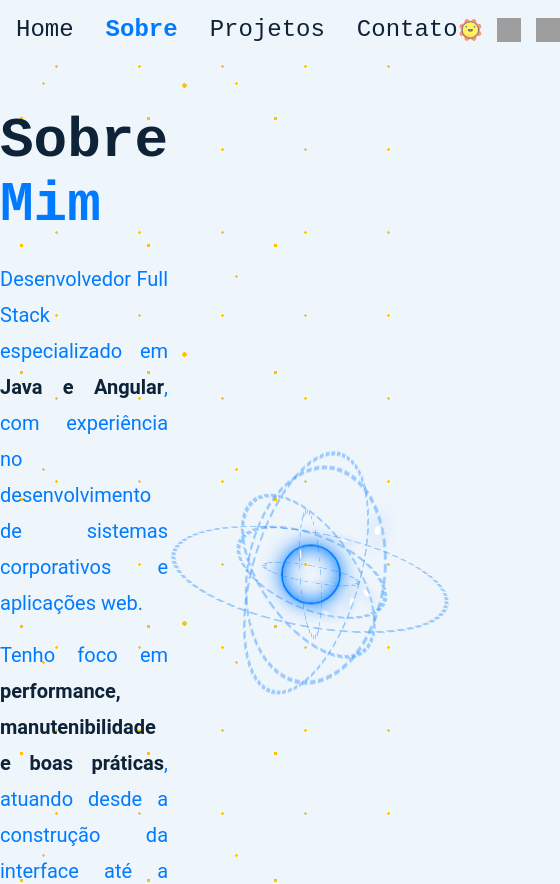
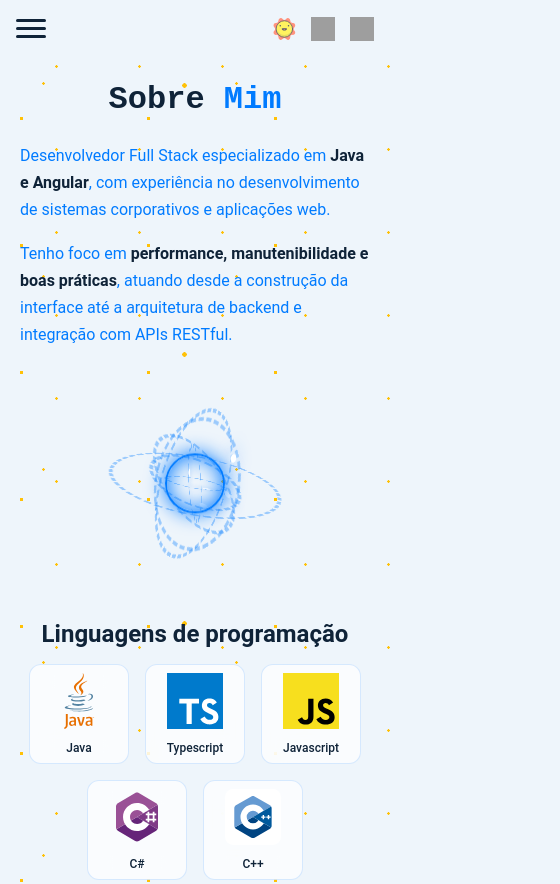
Before and after one commit to adriannparanhos/portifolio-adriann, an Angular app: page /about in a window 390 px wide. Shown: the top 884 px of the page, 560 px wide, since content can reach past the window. Built offline with nearby package versions, Linux system fonts and the light colour scheme; grey boxes are pictures that could not be loaded; a web font is replaced by a local one.

Commit message:
(Style): Added mobile-first styles for both mobile and tablet versions.

```diff
--- a/src/app/core/layout/header/header.component.html
+++ b/src/app/core/layout/header/header.component.html
@@ -1,5 +1,12 @@
 <header class="header">
-    <nav class="header__nav">
+
+    <button class="header__hamburger" (click)="toggleMenu()" [class.is-active]="isMenuOpen()" aria-label="Menu">
+        <span></span>
+        <span></span>
+        <span></span>
+    </button>
+
+    <nav class="header__nav" [class.is-open]="isMenuOpen()">
         <ul class="header__list">
             <li><a class="header__link" routerLink="/home" routerLinkActive="header__active-link">{{ t().NAV.HOME }}</a></li>
             <li><a class="header__link" routerLink="/about" routerLinkActive="header__active-link">{{ t().NAV.ABOUT }}</a></li>
--- a/src/app/core/layout/header/header.component.scss
+++ b/src/app/core/layout/header/header.component.scss
@@ -6,6 +6,12 @@
     display: grid;
     grid-template-columns: 1fr auto 1fr;
     align-items: center;
+    position: relative;
+    z-index: 1000;
+
+    &__hamburger {
+        display: none;
+    }
 
     &__nav {
         grid-column: 2;
@@ -55,4 +61,69 @@
             }
         }
     }
+
+    @media screen and (max-width: 768px) {
+        display: flex;
+        justify-content: space-between;
+
+        &__hamburger {
+            display: flex;
+            flex-direction: column;
+            justify-content: space-around;
+            width: 30px;
+            height: 25px;
+            background: transparent;
+            border: none;
+            cursor: pointer;
+            z-index: 1001;
+
+            span {
+                width: 100%;
+                height: 3px;
+                background-color: theme.$text-light;
+                border-radius: 10px;
+                transition: all 0.3s linear;
+                transform-origin: 1px;
+            }
+
+            &.is-active span:nth-child(1) { transform: rotate(45deg); }
+            &.is-active span:nth-child(2) { opacity: 0; transform: translateX(20px); }
+            &.is-active span:nth-child(3) { transform: rotate(-45deg); }
+        }
+
+        &__nav {
+            position: fixed;
+            top: 0;
+            left: 0;
+            height: 100vh;
+            width: 250px;
+            background: theme.$bg-glass;
+            backdrop-filter: blur(15px);
+            -webkit-backdrop-filter: blur(15px);
+            border-right: 1px solid theme.$border-glass;
+
+            display: flex;
+            align-items: center;
+            justify-content: center;
+
+            transform: translateX(-100%);
+            transition: transform 0.4s ease-in-out;
+            z-index: 1000;
+
+            &.is-open {
+                transform: translateX(0);
+                box-shadow: 10px 0 30px rgba(0, 0, 0, 0.5);
+            }
+        }
+
+        &__list {
+            flex-direction: column;
+            gap: 2rem;
+            text-align: center;
+        }
+
+        &__icons {
+            grid-column: auto;
+        }
+    }
 }
--- a/src/app/core/layout/header/header.component.ts
+++ b/src/app/core/layout/header/header.component.ts
@@ -1,4 +1,4 @@
-import { Component, inject } from '@angular/core';
+import { Component, inject, signal } from '@angular/core';
 import { CommonModule } from '@angular/common';
 import { RouterLink, RouterLinkActive } from '@angular/router';
 import { ThemeService } from '../../../shared/services/theme.service';
@@ -12,6 +12,7 @@ import { TranslationService } from '../../services/translation.service';
 })
 export class HeaderComponent {
   public isDarkMode: boolean = true;
+  public isMenuOpen = signal(false);
   public translationService = inject(TranslationService);
 
   public t = this.translationService.t;
@@ -32,4 +33,12 @@ export class HeaderComponent {
     this.translationService.setLanguage(lang);
     console.log(`Idioma alterado para: ${lang}`);
   }
+
+  public toggleMenu(): void {
+    this.isMenuOpen.update(state => !state);
+  }
+
+  public closeMenu(): void {
+    this.isMenuOpen.set(false);
+  }
 }
--- a/src/app/features/about/about.component.scss
+++ b/src/app/features/about/about.component.scss
@@ -227,3 +227,139 @@
         height: 80px;
     }
 }
+
+@media (max-width: 900px) {
+  .about {
+    grid-template-columns: 1fr;
+    gap: 2rem;
+    padding-top: 2rem;
+    margin-bottom: 3rem;
+    text-align: center;
+
+    &__info {
+      max-width: 100%;
+      justify-self: stretch;
+    }
+
+    &__title {
+      font-size: 2.5rem;
+    }
+
+    &__description {
+      font-size: 1.1rem;
+      text-align: left;
+    }
+
+    &__system-container {
+      height: 240px;
+      margin: 0 auto;
+    }
+
+    &__orbit {
+      &--1 { width: 210px; height: 210px; }
+      &--2 { width: 185px; height: 185px; }
+      &--3 { width: 162px; height: 162px; }
+      &--4 { width: 140px; height: 140px; }
+      &--5 { width: 118px; height: 118px; }
+      &--6 { width: 96px;  height: 96px;  }
+      &--7 { width: 74px;  height: 74px;  }
+    }
+  }
+}
+
+@media (max-width: 600px) {
+  .about {
+    gap: 1.5rem;
+    padding-top: 1.5rem;
+    padding-left: 1.25rem;
+    padding-right: 1.25rem;
+    margin-bottom: 2rem;
+
+    &__title {
+      font-size: 2rem;
+    }
+
+    &__description {
+      font-size: 1rem;
+      line-height: 1.7;
+    }
+
+    &__system-container {
+      height: 200px;
+    }
+
+    &__orbit {
+      &--1 { width: 175px; height: 175px; }
+      &--2 { width: 155px; height: 155px; }
+      &--3 { width: 135px; height: 135px; }
+      &--4 { width: 116px; height: 116px; }
+      &--5 { width: 98px;  height: 98px;  }
+      &--6 { width: 80px;  height: 80px;  }
+      &--7 { width: 62px;  height: 62px;  }
+    }
+  }
+
+  .skills {
+    gap: 3rem;
+    padding-left: 1.25rem;
+    padding-right: 1.25rem;
+
+    &__title h1 {
+      font-size: 1.5rem;
+    }
+
+    &__list {
+      gap: 1rem;
+    }
+
+    &__container {
+      width: 100px;
+      height: 100px;
+      border-radius: 12px;
+
+      p {
+        font-size: 0.75rem;
+        margin-top: 0.25rem;
+      }
+    }
+
+    img {
+      width: 56px;
+      height: 56px;
+    }
+  }
+}
+
+@media (max-width: 380px) {
+  .about {
+    &__title {
+      font-size: 1.75rem;
+    }
+
+    &__system-container {
+      height: 170px;
+    }
+
+    &__orbit {
+      &--1 { width: 150px; height: 150px; }
+      &--2 { width: 132px; height: 132px; }
+      &--3 { width: 116px; height: 116px; }
+      &--4 { width: 100px; height: 100px; }
+      &--5 { width: 84px;  height: 84px;  }
+      &--6 { width: 68px;  height: 68px;  }
+      &--7 { width: 52px;  height: 52px;  }
+    }
+  }
+
+  .skills {
+    &__container {
+      width: 88px;
+      height: 88px;
+    }
+
+    img {
+      width: 48px;
+      height: 48px;
+    }
+  }
+}
--- a/src/app/features/projects/projects.component.scss
+++ b/src/app/features/projects/projects.component.scss
@@ -11,9 +11,14 @@
         gap: 2rem;
         padding: 0 40px;
 
+        @media (max-width: 1024px) {
+            grid-template-columns: repeat(2, 1fr);
+        }
+
         @include tools.mobile {
             grid-template-columns: 1fr;
             padding: 0 20px;
+            gap: 1.5rem;
         }
     }
 
@@ -32,6 +37,12 @@
             box-shadow: 0 12px 40px rgba(0, 0, 0, 0.2);
             border-color: color-mix(in srgb, theme.$primary-color, transparent 50%);
         }
+
+        @include tools.mobile {
+            &:hover {
+                transform: none;
+            }
+        }
     }
 
     &__content {
@@ -42,8 +53,8 @@
 
     &__img {
         width: 100%;
-        height: 320px;
-        min-height: 320px;
+        height: 220px;
+        min-height: 220px;
         max-height: 220px;
         flex-shrink: 0;
         object-fit: cover;
--- a/src/app/features/projects/projects.component.ts
+++ b/src/app/features/projects/projects.component.ts
@@ -23,8 +23,8 @@ export class ProjectsComponent {
           : 'Sistema corporativo Full Stack focado na gestão e automação de orçamentos comerciais. A aplicação digitaliza fluxos de trabalho complexos, otimizando o tempo de resposta e reduzindo drasticamente erros operacionais.',
         technologies: ['Java', 'Spring Boot', 'Angular', 'PostgreSQL', 'Docker'],
         imageUrl: 'assets/images/projetos/projeto1.png',
-        liveUrl: 'https://seulink-de-teste.com',
-        repositoryUrl: 'https://github.com/seu-usuario/repo-saas'
+        liveUrl: '',
+        repositoryUrl: ''
       }
     ];
   });
```
